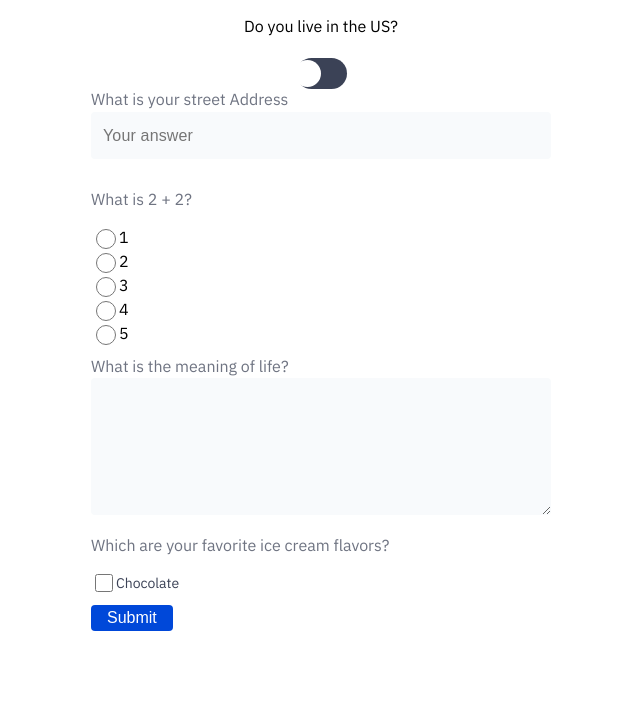
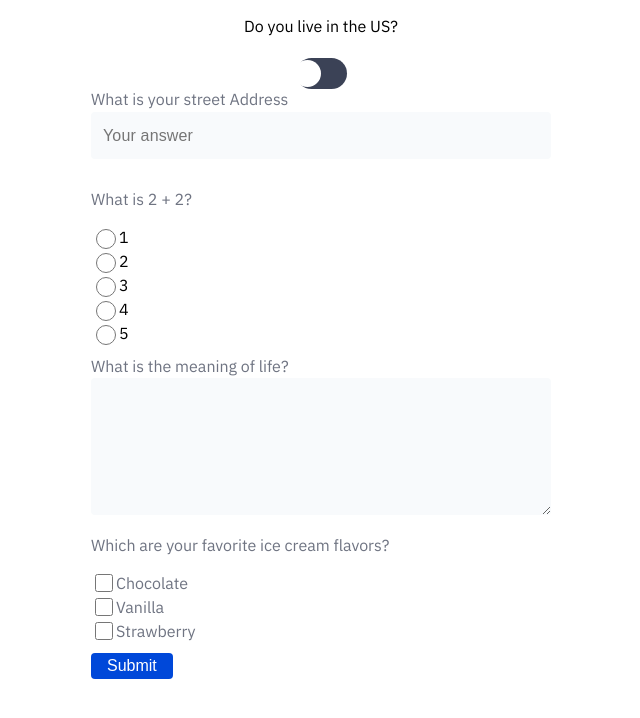
Before and after one commit to stevejd88/custom-form, a React (Create React App) app: page / in a window 1280 px wide. Shown: the top 718 px of the page, without its empty margins (319-959 px from the left). Built offline with nearby package versions, Linux system fonts and the light colour scheme.

Commit message:
Update checkbox component

```diff
--- a/src/App.js
+++ b/src/App.js
@@ -12,9 +12,11 @@ const initialState = {
   address: "",
   addition: "",
   meaning: "",
-  chocolate: false,
-  vanilla: false,
-  strawberry: false
+  flavors: [
+    { id: 1, value: "chocolate", label: "Chocolate", isChecked: false },
+    { id: 2, value: "vanilla", label: "Vanilla", isChecked: false },
+    { id: 3, value: "strawberry", label: "Strawberry", isChecked: false }
+  ]
 };
 
 function App() {
@@ -22,7 +24,7 @@ function App() {
   const [disabled, setDisabled] = useState(true);
   const [errors, setErrors] = useState({ address: "", meaning: "" });
 
-  const { address, meaning, addition, chocolate, vanilla, strawberry } = state;
+  const { address, addition, meaning, flavors } = state;
   const radioOptions = ["1", "2", "3", "4", "5"];
 
   const onChange = (e) => {
@@ -31,7 +33,13 @@ function App() {
   };
 
   const handleClick = (e) => {
-    setState({ ...state, [e.target.name]: !e.target.checked });
+    let iceCreamFLavors = flavors;
+    flavors.forEach((flavor) => {
+      if (flavor.value === e.target.value) {
+        flavor.isChecked = e.target.checked;
+      }
+    });
+    setState({ ...state, flavors: iceCreamFLavors });
   };
 
   const onToggle = () => {
@@ -87,6 +95,7 @@ function App() {
           options={radioOptions}
           type='radio'
           name='addition'
+          value={addition}
           onChange={onChange}
         />
 
@@ -100,14 +109,11 @@ function App() {
         />
         <div className='check-group'>
           <p>Which are your favorite ice cream flavors?</p>
-          <Checkbox
-            label='Chocolate'
-            type='checkbox'
-            id='chocolate'
-            name='chocolate'
-            checked={!!chocolate}
-            onchange={handleClick}
-          />
+          {flavors.map((flavor) => {
+            return (
+              <Checkbox key={flavor.id} handleClick={handleClick} {...flavor} />
+            );
+          })}
         </div>
 
         <Button type='submit' label='Submit' />
--- a/src/components/checkbox/checkbox.component.jsx
+++ b/src/components/checkbox/checkbox.component.jsx
@@ -2,11 +2,18 @@ import React from "react";
 
 import "./checkbox-styles.css";
 
-const Checkbox = ({ label, name, type, checked }) => {
+const Checkbox = ({ id, handleClick, isChecked, value, label }) => {
   return (
     <div className='check-field'>
-      <input type={type} id={name} name={name} checked={checked} />
-      <label htmlFor={name}>{label}</label>
+      <input
+        type='checkbox'
+        id={id}
+        onClick={handleClick}
+        checked={isChecked}
+        value={value}
+      />{" "}
+      {label}
+      {/* <label htmlFor={name}>{label}</label> */}
     </div>
   );
 };
```
